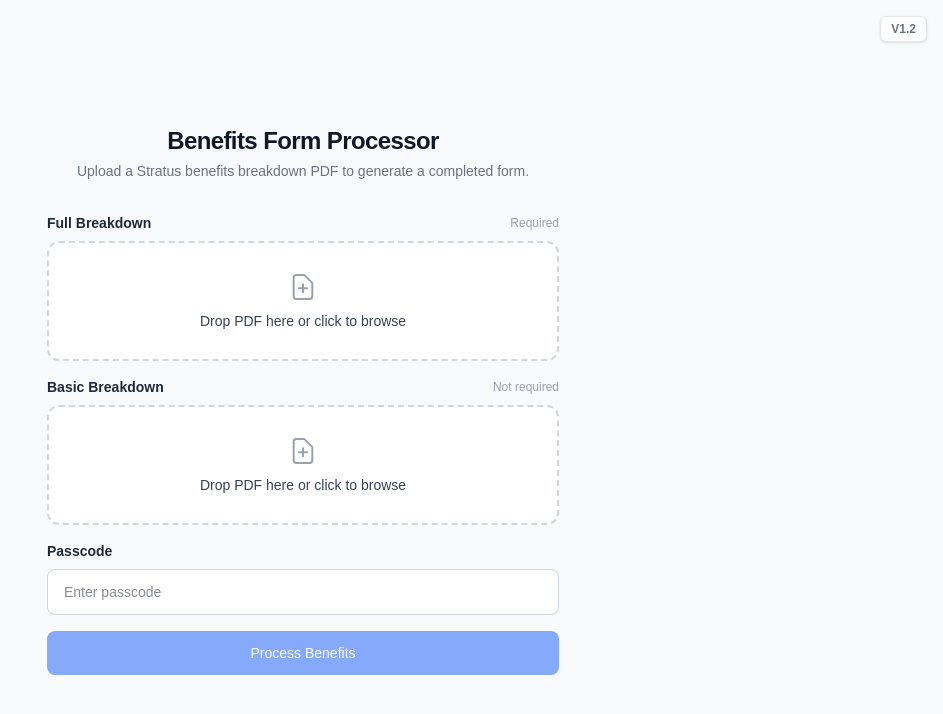
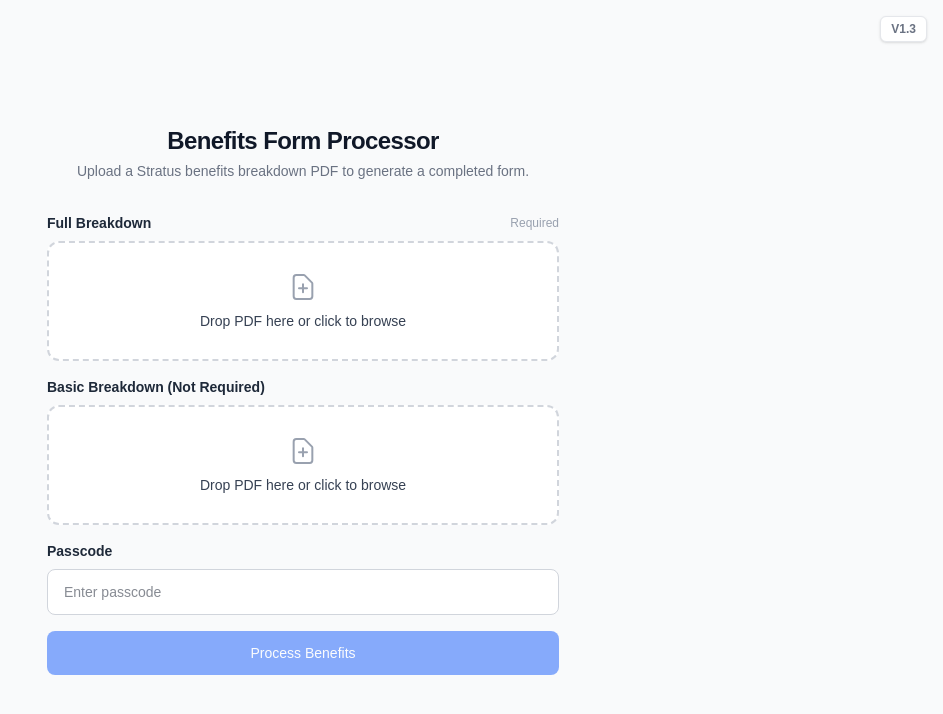
Before and after one commit to millbraedental/mdc-benefits, a Next.js app: page / in a window 1280 px wide. Shown: the top 714 px of the page, without its empty margins (337-1280 px from the left). Built offline with nearby package versions, Linux system fonts and the light colour scheme.

Commit message:
Clarify optional basic breakdown label

```diff
--- a/app/page.tsx
+++ b/app/page.tsx
@@ -19,7 +19,7 @@ type ReviewResponse = {
   costUsd: number | null
 }
 
-const APP_VERSION = "V1.2"
+const APP_VERSION = "V1.3"
 
 export default function Home() {
   const [status, setStatus] = useState<Status>("idle")
@@ -194,14 +194,13 @@ export default function Home() {
           {(["full", "basic"] as const).map((role) => {
             const selectedFile = role === "full" ? fullFile : basicFile
             const inputRef = role === "full" ? fullInputRef : basicInputRef
-            const label = role === "full" ? "Full Breakdown" : "Basic Breakdown"
-            const requirement = role === "full" ? "Required" : "Not required"
+            const label = role === "full" ? "Full Breakdown" : "Basic Breakdown (Not Required)"
 
             return (
               <div key={role}>
                 <div className="mb-2 flex items-center justify-between">
                   <label className="text-sm font-semibold text-gray-800">{label}</label>
-                  <span className="text-xs text-gray-400">{requirement}</span>
+                  {role === "full" && <span className="text-xs text-gray-400">Required</span>}
                 </div>
                 <div
                   onClick={() => !busy && inputRef.current?.click()}
```
